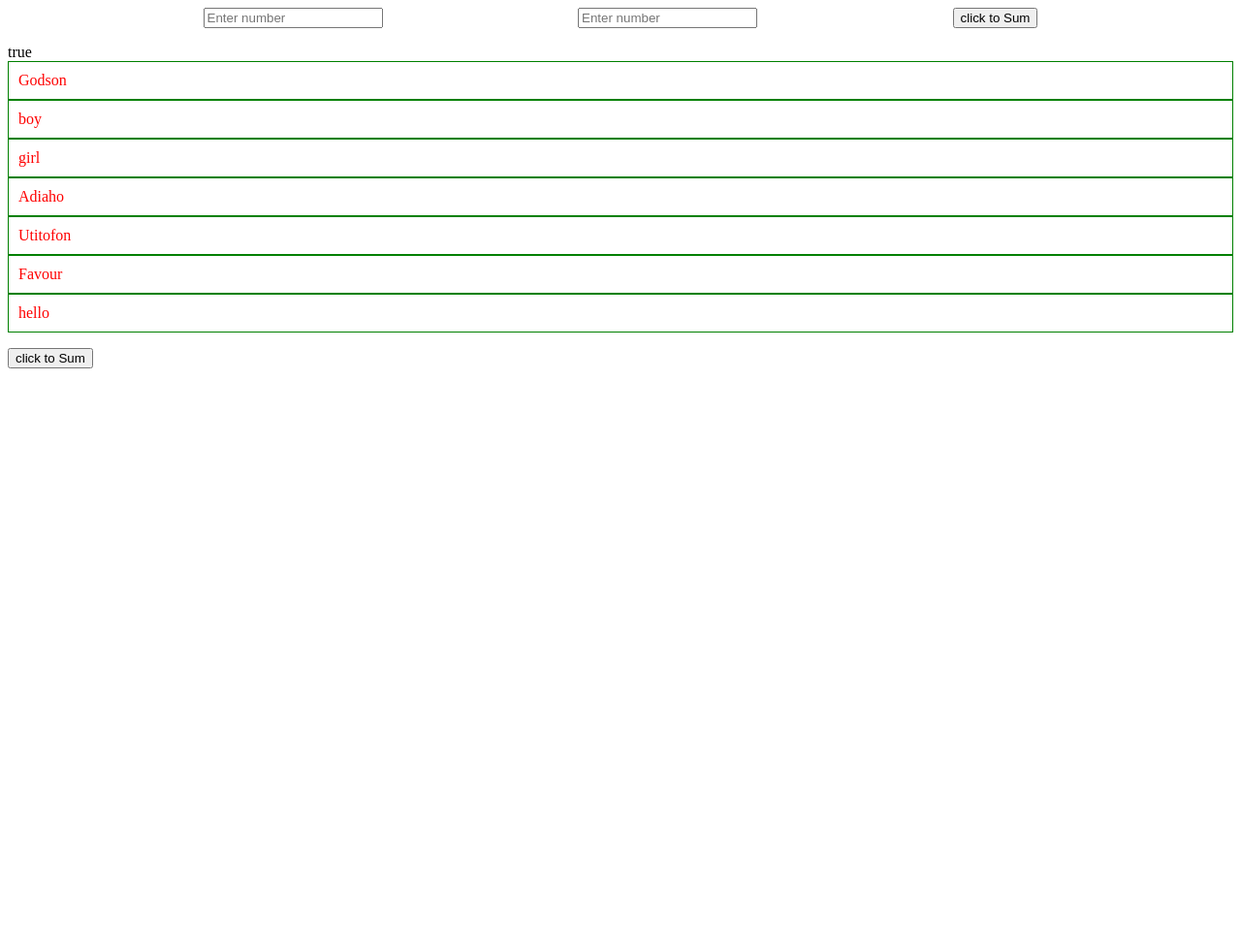
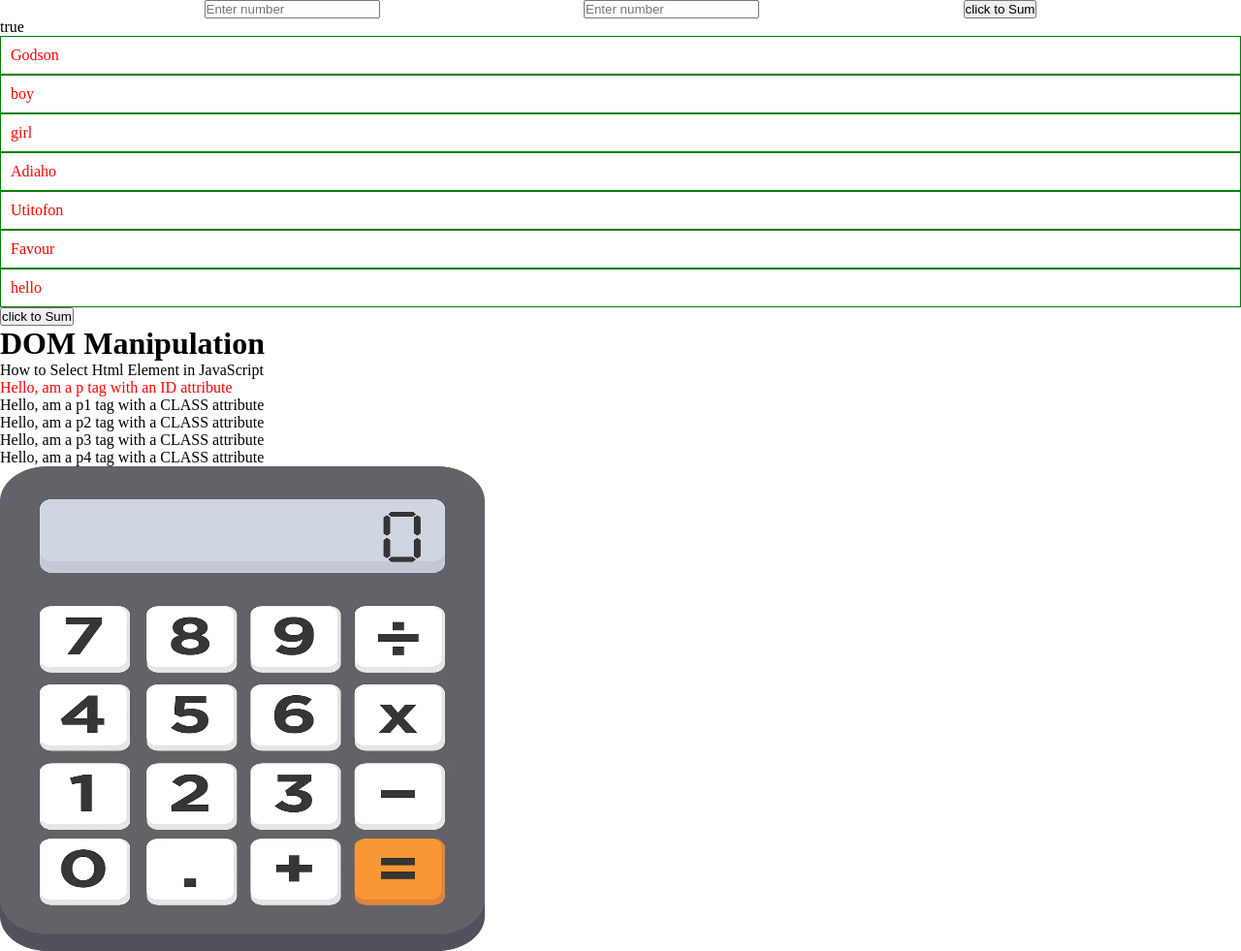
Before and after one commit to Utitbest/Money_Machine, a plain HTML site: page Javascript.html in a window 1280 px wide. Shown: the whole page at 97% size. Before the commit the page ends 800 px from the top, so only its background shows below. Drawn offline with Linux system fonts and the light colour scheme.

Commit message:
Dom Object

```diff
--- /dev/null
+++ b/Javascript.css
@@ -0,0 +1,13 @@
+*{
+    padding: 0;
+    margin: 0;
+    box-sizing: border-box;
+}
+
+.great{
+    display: block;
+}
+.bestman{
+    height: 500px;
+    width: 500px;
+}
--- a/Javascript.html
+++ b/Javascript.html
@@ -4,7 +4,8 @@
     <meta charset="UTF-8">
     <meta name="viewport" content="width=device-width, initial-scale=1.0">
     <title>Beginning of JavaScript</title>
-
+    <link rel="stylesheet" href="./Javascript.css">
+    <script src="./main.js" defer></script>
 </head>
 <body>
     <div style="display: flex; width: 100%; justify-content: space-evenly;">
@@ -20,6 +21,17 @@
         officiis, atque cupiditate ut illo!
     </p>
     <button class="dividder"> click to Sum</button>
-    <script src="./main.js"></script>
+
+    <h1>DOM Manipulation</h1>
+
+    <article>How to Select Html Element in JavaScript</article>
+
+    <p id="paragraphID">Hello, am a p tag with an ID attribute</p>
+
+    <p class="paragraphCLASS" click="cli1" great="hiei21">Hello, am a p1 tag with a CLASS attribute</p>
+    <p class="paragraphCLASS" click="cli2" great="hiei44">Hello, am a p2 tag with a CLASS attribute</p>
+    <p class="paragraphCLASS" click="cli3" great="hiei22">Hello, am a p3 tag with a CLASS attribute</p>
+    <p class="paragraphCLASS" click="cli4" great="hiei2">Hello, am a p4 tag with a CLASS attribute</p>
+    <img class="great">
 </body>
 </html>
--- a/main.js
+++ b/main.js
@@ -528,3 +528,52 @@ const students = [
 for(s of students){
     console.log(s.score)
 }
+
+
+
+// What Is the DOM?
+
+// Definition: The DOM (Document Object Model) is the browser's
+// live representation of your HTML page,
+// built as a tree of objects that JavaScript can read and change.
+
+// Analogy: your HTML file is the blueprint. The browser builds
+//  the house from it, and the DOM is that house. JavaScript can
+//   repaint a wall in the house, but the blueprint file stays exactly as it was.
+// Refresh the page and the house is rebuilt from the original blueprint.
+
+console.clear()
+
+const IdElement = document.getElementById("paragraphID");
+const great = document.querySelector(".great");
+
+
+// IdElement.textContent = "Hello my content has been change or modified with javascript";
+
+// const ClassElement = document.getElementsByClassName("paragraphCLASS")[1];
+
+// console.log(ClassElement);
+
+// const intro = document.querySelector(".paragraphID");
+// console.log(intro)
+
+// const SelectAll = document.querySelectorAll(".paragraphCLASS")
+
+// SelectAll.forEach(e =>{
+//     let att = e.getAttribute("click")
+//     if(att === "cli2"){
+//         e.addEventListener("click", ()=>{
+//             console.log("Hello bro you've just click me")
+//         })
+//     }
+// })
+
+// IdElement.textContent = "Hello, DOM!";
+IdElement.style.color = "red"
+great.src = "./assets/calculator-2374442_1280.png"
+great.setAttribute("Willams", "I just set an attibute")
+great.getAttribute("src")
+great.removeAttribute("Willams")
+great.classList.add("bestman")
+// great.classList.remove("great")
+great.id = "love"
```
